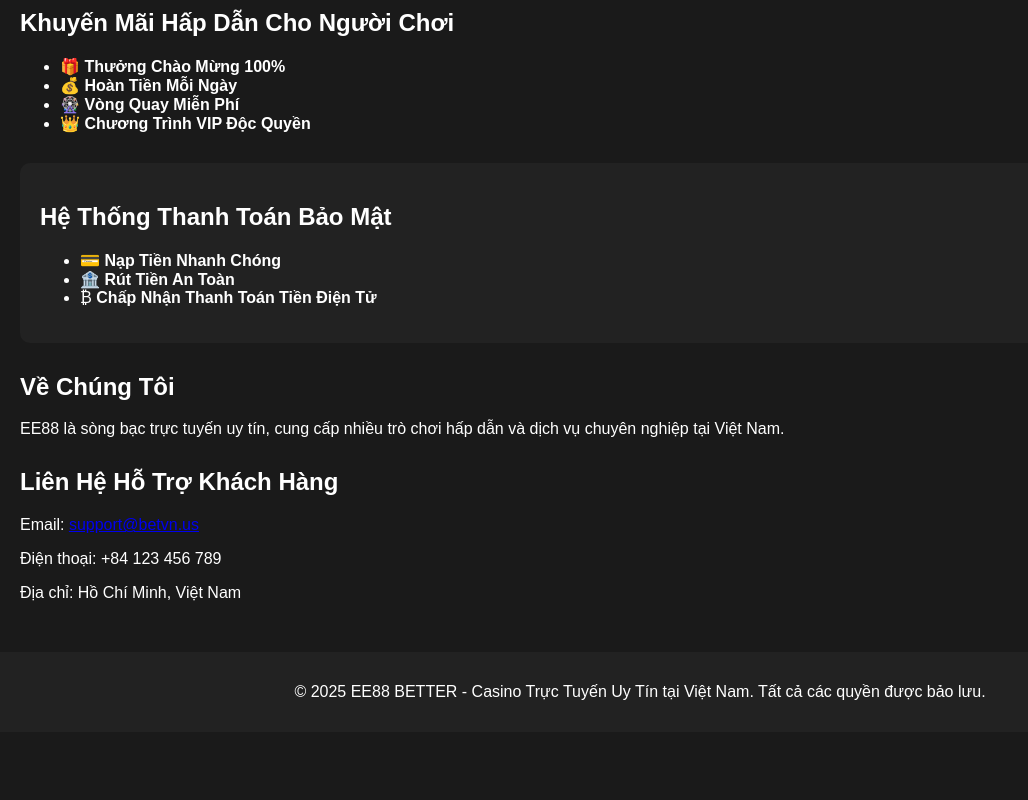
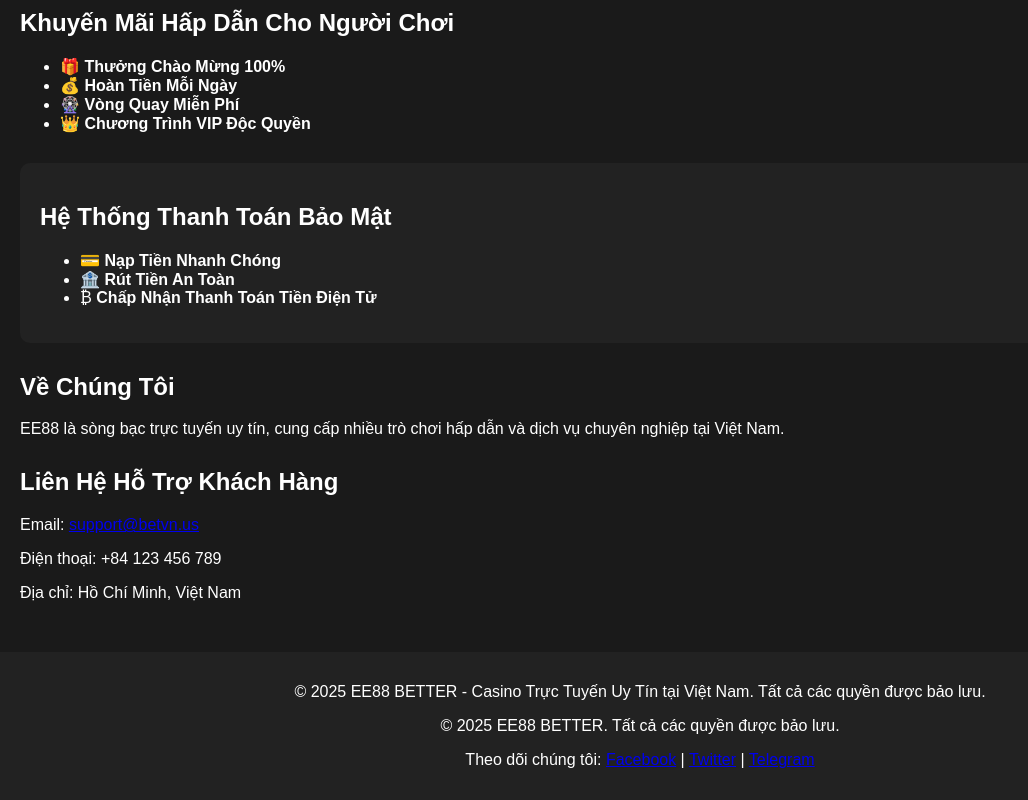
Before and after one commit to TatoNered/EE88.vn, a plain HTML site: page index.html in a window 1280 px wide. Shown: the part 402-1202 px from the top of the page, without its empty margins (0-1028 px from the left). Before the commit the page ends 1134 px from the top, so only its background shows below. Drawn offline with Linux system fonts and the light colour scheme.

Commit message:
Update index.html

```diff
--- a/index.html
+++ b/index.html
@@ -143,7 +143,13 @@
         </section>
     </main>
     <footer>
-        <p>&copy; 2025 EE88 BETTER - Casino Trực Tuyến Uy Tín tại Việt Nam. Tất cả các quyền được bảo lưu.</p>
+        <p>&copy; 2025 EE88 BETTER - Casino Trực Tuyến Uy Tín tại Việt Nam. Tất cả các quyền được bảo lưu.
+        <p>&copy; 2025 EE88 BETTER. Tất cả các quyền được bảo lưu.</p>
+        <p>Theo dõi chúng tôi:
+        <a href="https://facebook.com/ee88bet" target="_blank">Facebook</a> |
+        <a href="https://twitter.com/ee88bet" target="_blank">Twitter</a> |
+        <a href="https://t.me/ee88bet" target="_blank">Telegram</a>
+    </p>
     </footer>
 </body>
 </html>
```
